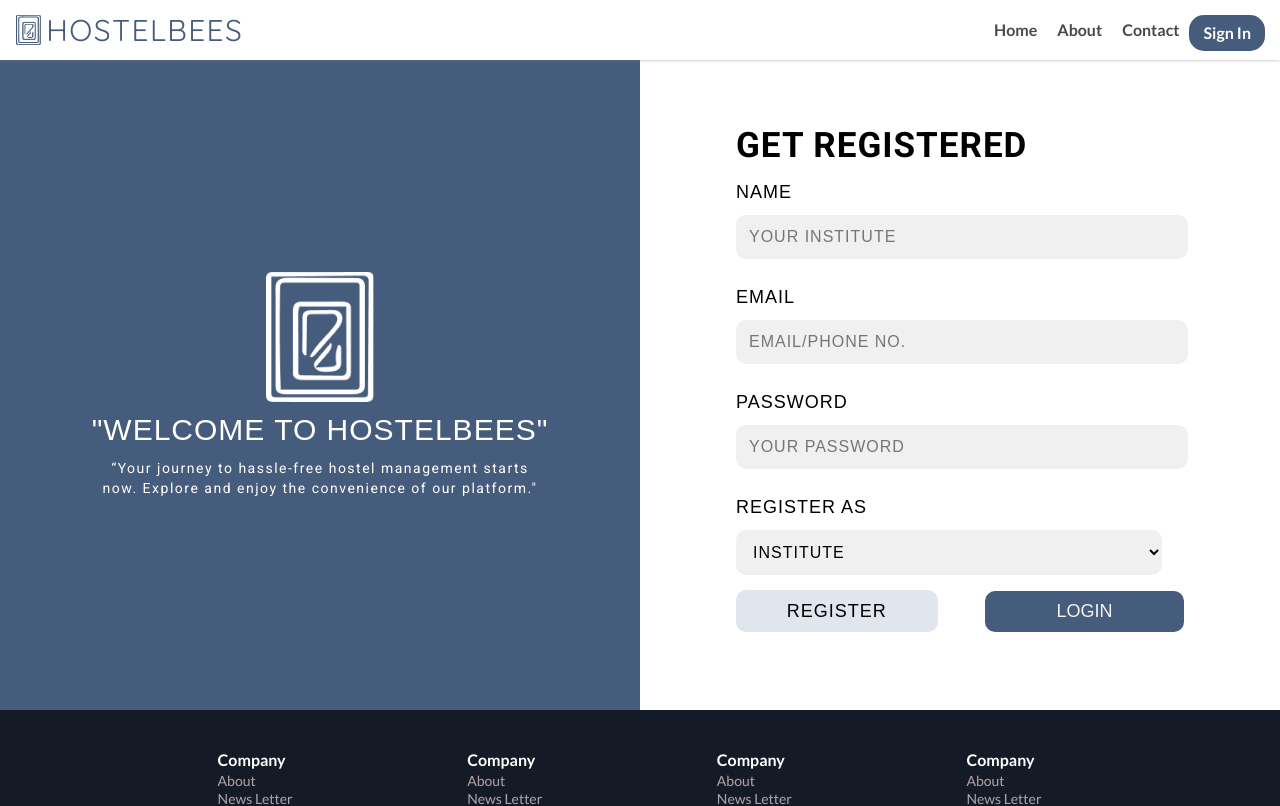
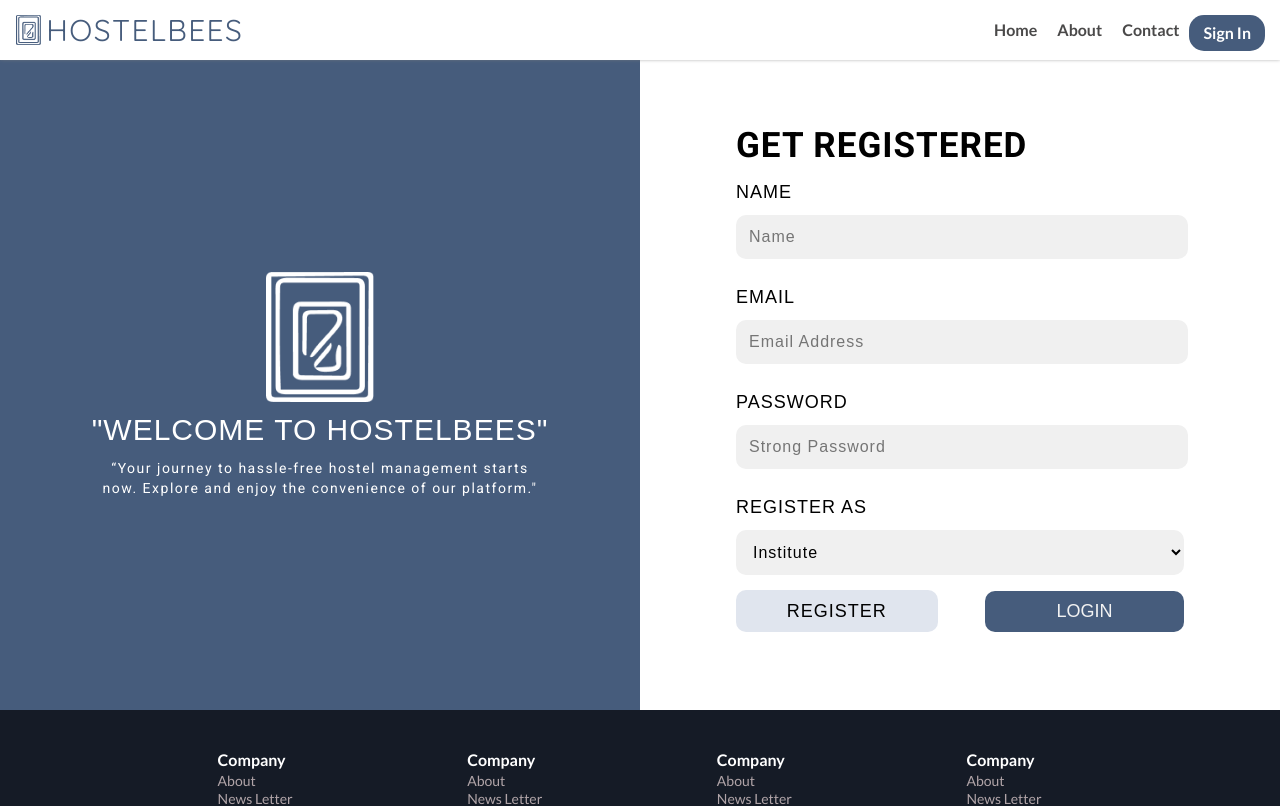
Before and after one commit to codewithbharat/hostelBees, a React (Vite) app in the folder client/: page /Register in a window 1280 px wide. Shown: the top 806 px of the page. Built offline with nearby package versions, Linux system fonts and the light colour scheme.

Commit message:
registerForm -> optionWidth Fixed

```diff
--- a/client/src/pages/Register.jsx
+++ b/client/src/pages/Register.jsx
@@ -64,16 +64,16 @@ const Register = () => {
                     <h2>Get Registered</h2>
 
                     <label>Name
-                        <input type="text" onChange={handelInput} name="name" placeholder='Your Institute' required />
+                        <input type="text" onChange={handelInput} name="name" placeholder='Name' required />
                     </label>
 
                     <label>email
-                        <input type="email" onChange={handelInput} name="email" placeholder='email/phone no.' required />
+                        <input type="email" onChange={handelInput} name="email" placeholder='Email Address' required />
                     </label>
 
                     <label>
                         password
-                        <input type="password" onChange={handelInput} name="password" placeholder='your password' required />
+                        <input type="password" onChange={handelInput} name="password" placeholder='Strong Password' required />
                     </label>
 
                     <label>
--- a/client/src/pages/styles/Register.css
+++ b/client/src/pages/styles/Register.css
@@ -66,7 +66,11 @@ select {
   font-weight: 400;
   line-height: 16px; /* 100% */
   letter-spacing: 1px;
-  text-transform: uppercase;
+  text-transform: none;
+}
+
+.register__form select {
+  width: 100%;
 }
 .register__form__buttons {
   display: flex;
```
